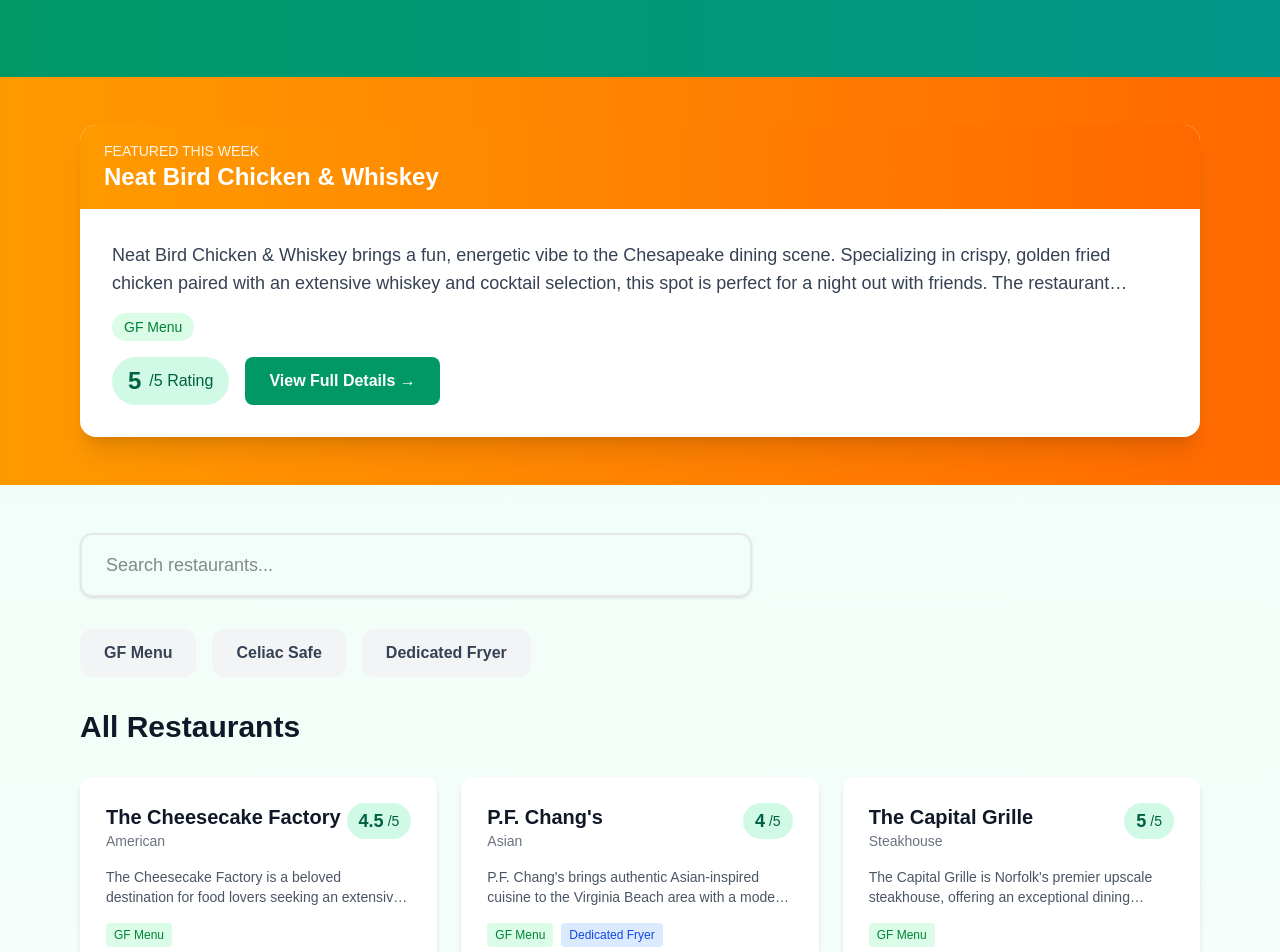
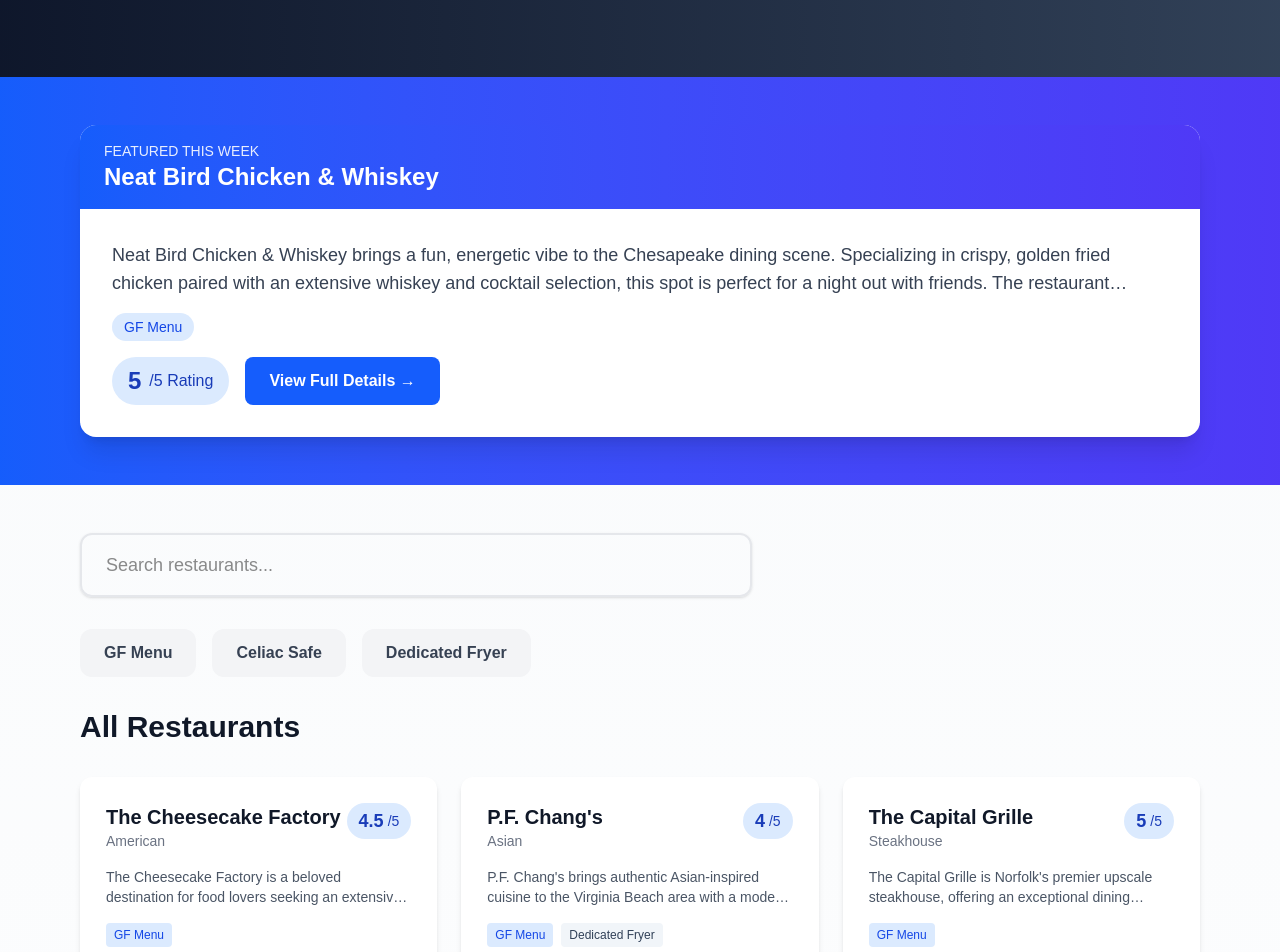
Before and after one commit to MachoKommoo/chesapeake-gf-guide, a Next.js app: page / in a window 1280 px wide. Shown: the part 340-1292 px from the top of the page. Built offline with nearby package versions, Linux system fonts and the light colour scheme.

Commit message:
Update color scheme to modern black/blue

```diff
--- a/src/app/page.tsx
+++ b/src/app/page.tsx
@@ -44,9 +44,9 @@
   const filteredRestaurants = filterRestaurants(searchTerm, filters);
 
   return (
-    <main className="min-h-screen bg-gradient-to-b from-emerald-50 to-white">
+    <main className="min-h-screen bg-gradient-to-b from-slate-50 to-white">
           {/* Hero Section */}
-         <section className="bg-gradient-to-r from-emerald-600 to-teal-600 text-white py-20">
+          <section className="bg-gradient-to-r from-slate-900 to-slate-700 text-white py-20">
             <div className="max-w-6xl mx-auto px-4 text-center">
               <h1 className="text-5xl font-bold mb-4">
                 757 Safe Eats: Chesapeake
@@ -64,10 +64,10 @@
 
           {/* Featured Restaurant of the Week */}
           {featured && (
-           <section className="bg-gradient-to-r from-amber-500 to-orange-500 py-12">
+            <section className="bg-gradient-to-r from-blue-600 to-indigo-600 py-12">
               <div className="max-w-6xl mx-auto px-4">
                 <div className="bg-white rounded-2xl shadow-xl overflow-hidden">
-                 <div className="bg-gradient-to-r from-amber-500 to-orange-500 text-white px-6 py-4 flex items-center">
+                  <div className="bg-gradient-to-r from-blue-600 to-indigo-600 text-white px-6 py-4 flex items-center">
                     <div>
                       <p className="text-sm font-medium opacity-90">FEATURED THIS WEEK</p>
                       <h2 className="text-2xl font-bold">{featured.name}</h2>
@@ -79,29 +79,29 @@
                         <p className="text-gray-700 text-lg mb-4 line-clamp-2">{featured.about}</p>
                         <div className="flex gap-2 mb-4">
                           {featured.gfFriendly && (
-                           <span className="inline-flex items-center px-3 py-1 bg-green-100 text-green-700 text-sm rounded-full">
+                            <span className="inline-flex items-center px-3 py-1 bg-blue-100 text-blue-700 text-sm rounded-full">
                           GF Menu
                             </span>
                           )}
                           {featured.dedicatedFryer && (
-                           <span className="inline-flex items-center px-3 py-1 bg-blue-100 text-blue-700 text-sm rounded-full">
+                            <span className="inline-flex items-center px-3 py-1 bg-slate-100 text-slate-700 text-sm rounded-full">
                           Dedicated Fryer
                             </span>
                           )}
                           {featured.celiacSafe && (
-                           <span className="inline-flex items-center px-3 py-1 bg-purple-100 text-purple-700 text-sm rounded-full">
+                            <span className="inline-flex items-center px-3 py-1 bg-indigo-100 text-indigo-700 text-sm rounded-full">
                           Celiac Safe
                             </span>
                           )}
                         </div>
                         <div className="flex items-center gap-4">
-                         <div className="flex items-center bg-emerald-100 text-emerald-800 px-4 py-2 rounded-full">
+                          <div className="flex items-center bg-blue-100 text-blue-800 px-4 py-2 rounded-full">
                             <span className="text-2xl font-bold">{featured.rating}</span>
                             <span className="ml-2">/5 Rating</span>
                           </div>
                           <Link
                             href={`/restaurant/${featured.slug}`}
-                            className="inline-block bg-emerald-600 text-white px-6 py-3 rounded-lg font-semibold hover:bg-emerald-700 transition-colors"
+                            className="inline-block bg-blue-600 text-white px-6 py-3 rounded-lg font-semibold hover:bg-blue-700 transition-colors"
                             >
                            View Full Details &rarr;
                           </Link>
@@ -123,7 +123,7 @@
               placeholder="Search restaurants..."
               value={searchTerm}
               onChange={(e) => setSearchTerm(e.target.value)}
-              className="w-full max-w-2xl px-6 py-4 rounded-xl border-2 border-gray-200 focus:border-emerald-500 focus:outline-none text-lg shadow-sm"
+              className="w-full max-w-2xl px-6 py-4 rounded-xl border-2 border-gray-200 focus:border-blue-500 focus:outline-none text-lg shadow-sm"
               />
             </div>
 
@@ -133,7 +133,7 @@
               onClick={() => setFilters({ ...filters, gfMenu: !filters.gfMenu })}
               className={`px-6 py-3 rounded-xl font-semibold transition-all ${
                 filters.gfMenu
-                   ? "bg-green-600 text-white"
+                    ? "bg-blue-600 text-white"
                     : "bg-gray-100 text-gray-700 hover:bg-gray-200"
                 }`}
               >
@@ -143,7 +143,7 @@
               onClick={() => setFilters({ ...filters, celiacSafe: !filters.celiacSafe })}
               className={`px-6 py-3 rounded-xl font-semibold transition-all ${
                 filters.celiacSafe
-                   ? "bg-purple-600 text-white"
+                    ? "bg-indigo-600 text-white"
                     : "bg-gray-100 text-gray-700 hover:bg-gray-200"
                 }`}
               >
@@ -153,7 +153,7 @@
               onClick={() => setFilters({ ...filters, dedicatedFryer: !filters.dedicatedFryer })}
               className={`px-6 py-3 rounded-xl font-semibold transition-all ${
                 filters.dedicatedFryer
-                   ? "bg-blue-600 text-white"
+                    ? "bg-slate-600 text-white"
                     : "bg-gray-100 text-gray-700 hover:bg-gray-200"
                 }`}
               >
@@ -181,17 +181,17 @@
                   <Link
                   key={restaurant.id}
                   href={`/restaurant/${restaurant.slug}`}
-                  className="group block bg-white rounded-xl shadow-md hover:shadow-xl transition-all duration-300 overflow-hidden border-2 border-transparent hover:border-emerald-500 transform hover:-translate-y-1"
+                  className="group block bg-white rounded-xl shadow-md hover:shadow-xl transition-all duration-300 overflow-hidden border-2 border-transparent hover:border-blue-500 transform hover:-translate-y-1"
                   >
                     <div className="p-6">
                       <div className="flex justify-between items-start mb-4">
                         <div>
-                         <h3 className="text-xl font-semibold text-gray-900 group-hover:text-emerald-600 transition-colors">
+                          <h3 className="text-xl font-semibold text-gray-900 group-hover:text-blue-600 transition-colors">
                             {restaurant.name}
                           </h3>
                           <p className="text-gray-500 text-sm">{restaurant.cuisine}</p>
                         </div>
-                       <div className="flex items-center bg-emerald-100 text-emerald-800 px-3 py-1 rounded-full">
+                        <div className="flex items-center bg-blue-100 text-blue-800 px-3 py-1 rounded-full">
                           <span className="text-lg font-bold">{restaurant.rating}</span>
                           <span className="text-sm ml-1">/5</span>
                         </div>
@@ -203,17 +203,17 @@
 
                       <div className="flex flex-wrap gap-2 mb-4">
                         {restaurant.gfFriendly && (
-                         <span className="inline-flex items-center px-2 py-1 bg-green-100 text-green-700 text-xs rounded">
+                          <span className="inline-flex items-center px-2 py-1 bg-blue-100 text-blue-700 text-xs rounded">
                         GF Menu
                           </span>
                         )}
                         {restaurant.dedicatedFryer && (
-                         <span className="inline-flex items-center px-2 py-1 bg-blue-100 text-blue-700 text-xs rounded">
+                          <span className="inline-flex items-center px-2 py-1 bg-slate-100 text-slate-700 text-xs rounded">
                         Dedicated Fryer
                           </span>
                         )}
                         {restaurant.celiacSafe && (
-                         <span className="inline-flex items-center px-2 py-1 bg-purple-100 text-purple-700 text-xs rounded">
+                          <span className="inline-flex items-center px-2 py-1 bg-indigo-100 text-indigo-700 text-xs rounded">
                         Celiac Safe
                           </span>
                         )}
@@ -236,7 +236,7 @@
                   <p className="text-gray-500 text-lg">No restaurants found matching your criteria.</p>
                   <button
                   onClick={() => { setSearchTerm(""); setFilters({ gfMenu: false, celiacSafe: false, dedicatedFryer: false }); }}
-                  className="mt-4 text-emerald-600 hover:underline font-semibold"
+                  className="mt-4 text-blue-600 hover:underline font-semibold"
                   >
                   Clear all filters
                   </button>
@@ -262,7 +262,7 @@
           </section>
 
           {/* Footer */}
-         <footer className="bg-gray-900 text-white py-8">
+          <footer className="bg-slate-900 text-white py-8">
             <div className="max-w-6xl mx-auto px-4 text-center">
               <p className="opacity-70">&copy; 2024 757 Safe Eats: Chesapeake. Built with care for our local community.</p>
             </div>
```
Lines whose indentation alone changed are shown as unchanged.
